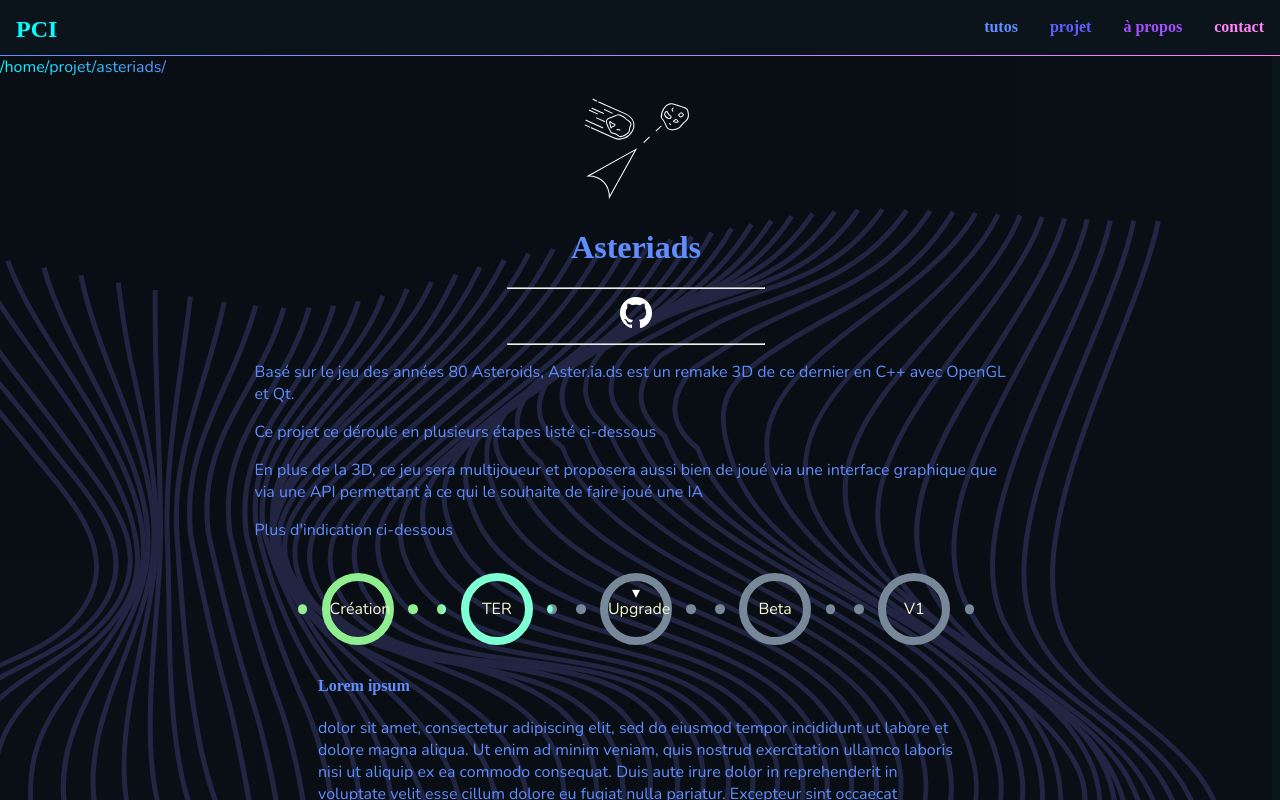
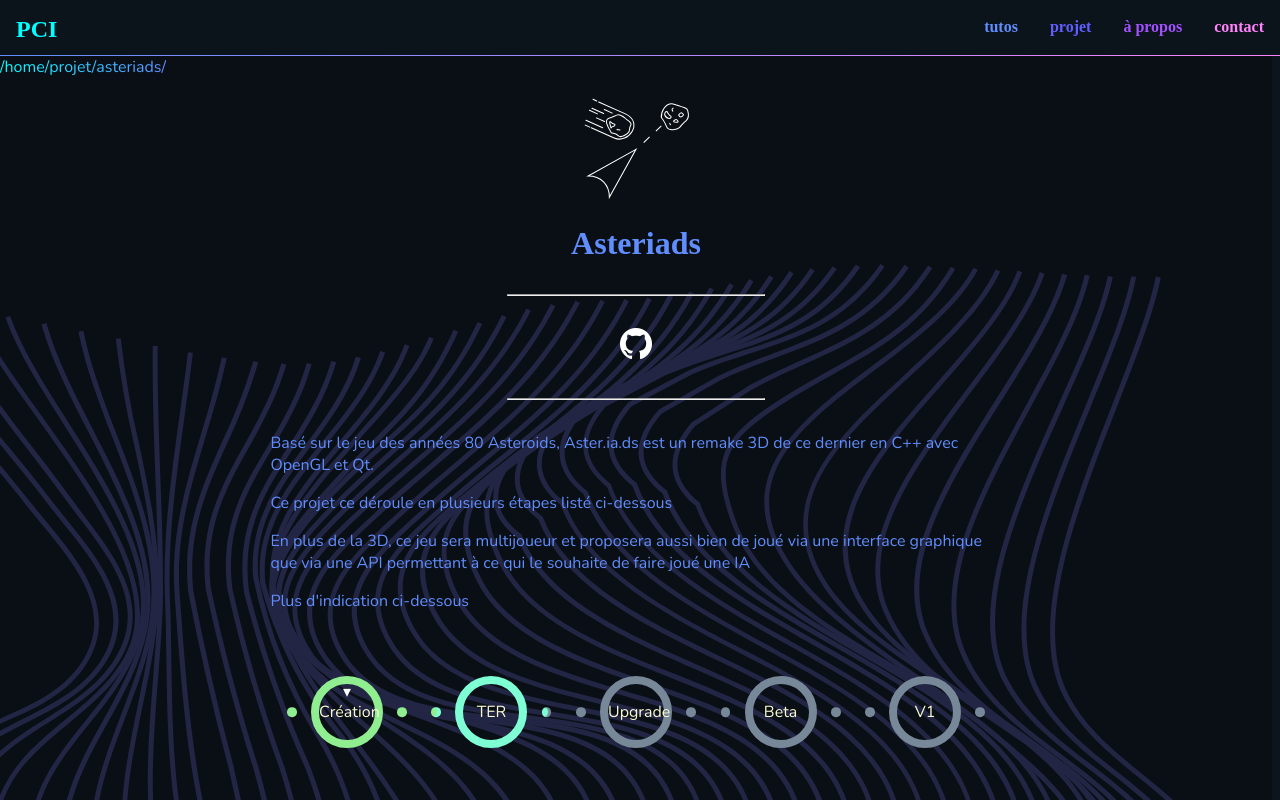
Before and after one commit to pci-ua/pci-website, a Vue app in the folder pc-web-front/: page /projet/asteriads in a window 1280 px wide. Both pictures are taken after a click on the element "Création". Shown: the top 800 px of the page. Built offline with nearby package versions, Linux system fonts and the light colour scheme; a web font is replaced by a local one.

Commit message:
Cleanup and refactor

```diff
--- a/pc-web-front/src/components/navigation/PathNavigator.vue
+++ b/pc-web-front/src/components/navigation/PathNavigator.vue
@@ -1,7 +1,7 @@
 <template>
 <span id="nav-path">
 <RouterLink :to="(c='/')">/home/</RouterLink>
-<div v-for="k in $route.path.split('/').filter(k=>k!='')">
+<div v-for="k in $route.path.split('/').filter(k=>k!='')" v-bind:key="k" >
 <RouterLink :to="(c+=k+'/')">{{k}}/</RouterLink>
 </div>
 </span>
@@ -10,15 +10,15 @@
 
 <style>
 #nav-path {
-  background: -webkit-linear-gradient(0deg, #00FFFF, #618EFF);
-  -webkit-background-clip: text;
-  -webkit-text-fill-color: transparent;
+	background: -webkit-linear-gradient(0deg, #00FFFF, #618EFF);
+	-webkit-background-clip: text;
+	-webkit-text-fill-color: transparent;
 	background-clip: text;
 }
 
 #nav-path * {
-  text-decoration: none;
-  display: inline;
+	text-decoration: none;
+	display: inline;
 }
 
 #nav-path *:hover {
--- a/pc-web-front/src/views/Home.vue
+++ b/pc-web-front/src/views/Home.vue
@@ -39,5 +39,10 @@ h2 {
 aside {
     font-size: 120%;
     line-height: 1.8rem;
+	display: flex;
+    flex-direction: column;
+    justify-content: center;
+    align-items: center;
+    padding: 5rem;
 }
 </style>
--- a/pc-web-front/src/views/projet/Asteriads.vue
+++ b/pc-web-front/src/views/projet/Asteriads.vue
@@ -1,32 +1,34 @@
 <template>
 
+	<main>
 		<img id="main-logo" src="@/assets/project-icon/Asteriads.svg" width="32" height="32" />
 		<h1> Asteriads </h1>
 
 
-	<div
+		<section
 			class="projet-external-link">
 			<hr/>
 			<a href="https://github.com/pci-ua/Aster.ia.ds"><img src="@/assets/GitHub-Mark-Light-64px.png" width="32" height="32"></a>
 			<hr/>
-	</div>
+		</section>
 
 
-	<div
+		<section
 			class="projet-global-info"
 			>
 			<p> Basé sur le jeu des années 80 Asteroids, Aster.ia.ds est un remake 3D de ce dernier en  C++ avec OpenGL et Qt.</p>
 			<p> Ce projet ce déroule en plusieurs étapes listé ci-dessous </p>
 			<p> En plus de la 3D, ce jeu sera multijoueur et proposera aussi bien de joué via une interface graphique que via une API permettant à ce qui le souhaite de faire joué une IA </p>
 			<p> Plus d'indication ci-dessous </p>
-	</div>
+		</section>
 
-	<div
+		<section
 			class="projet-progress"
 			>
 			<div
 				v-for="step in steps"
-			v-on:click="setStep"
+				v-bind:key="step"
+				v-on:click="setStep(steps.indexOf(step))"
 				:class="'circle circle-'+step.status"
 				>
 				{{step.shorttitle}}
@@ -34,21 +36,22 @@
 					v-if="steps.indexOf(step) == selectedStep"
 					>▾</span>
 			</div>
-	</div>
+		</section>
 
 
-	<div
+		<section
 			class="projet-info"
-		v-if="selectedStep"
+			v-if="selectedStep !== null"
 			>
 			<div
 				v-for="i in steps[selectedStep].info"
+				v-bind:key="steps.indexOf(i)"
 				>
 				<h4> {{ i.subtitle }} </h4>
 				<p> {{ i.content }} </p>
 			</div>
-	</div>
-
+		</section>
+	</main>
 </template>
 
 <script>
@@ -61,6 +64,7 @@ export default {
 				"shorttitle": "Création",
 				"status": "done",
 				"info": [
+					{"subtitle":"a","content":"a"},
 					{"subtitle":"Lorem ipsum","content":" dolor sit amet, consectetur adipiscing elit, sed do eiusmod tempor incididunt ut labore et dolore magna aliqua. Ut enim ad minim veniam, quis nostrud exercitation ullamco laboris nisi ut aliquip ex ea commodo consequat. Duis aute irure dolor in reprehenderit in voluptate velit esse cillum dolore eu fugiat nulla pariatur. Excepteur sint occaecat cupidatat non proident, sunt in culpa qui officia deserunt mollit anim id est laborum."},
 					{"subtitle":"Lorem ipsum","content":" dolor sit amet, consectetur adipiscing elit, sed do eiusmod tempor incididunt ut labore et dolore magna aliqua. Ut enim ad minim veniam, quis nostrud exercitation ullamco laboris nisi ut aliquip ex ea commodo consequat. Duis aute irure dolor in reprehenderit in voluptate velit esse cillum dolore eu fugiat nulla pariatur. Excepteur sint occaecat cupidatat non proident, sunt in culpa qui officia deserunt mollit anim id est laborum."},
 					{"subtitle":"Lorem ipsum","content":" dolor sit amet, consectetur adipiscing elit, sed do eiusmod tempor incididunt ut labore et dolore magna aliqua. Ut enim ad minim veniam, quis nostrud exercitation ullamco laboris nisi ut aliquip ex ea commodo consequat. Duis aute irure dolor in reprehenderit in voluptate velit esse cillum dolore eu fugiat nulla pariatur. Excepteur sint occaecat cupidatat non proident, sunt in culpa qui officia deserunt mollit anim id est laborum."}
@@ -109,9 +113,7 @@ export default {
 		]
 	}),
 	methods: {
-		setStep: function() {
-			this.selectedStep = Math.floor(Math.random()*this.steps.length); }
-			,
+		setStep: function(i) { this.selectedStep = i; },
 	},
 }
 
@@ -149,6 +151,7 @@ h1 {
 
 .projet-external-link hr {
 	width: 20vw;
+	margin: 1rem auto;
 }
 
 
@@ -191,14 +194,12 @@ h1 {
 
 .circle-current:before {
 	background: radial-gradient(  lightgreen 0%, lightgreen 32%, aquamarine 45%, aquamarine 100%);
-	background-size-x: 220%;
 	background-position-x: 90%;
 	background-size: 220% 200%;
 	background-position-y: 50%;
 }
 .circle-current:after {
 	background: radial-gradient(  aquamarine 0%, aquamarine 32%, lightslategray 45%, lightslategray	 100%);
-	background-size-x: 220%;
 	background-position-x: 90%;
 	background-size: 220% 200%;
 	background-position-y: 50%;
@@ -213,8 +214,9 @@ h1 {
 	left: 50%;
 	color: white;
 	z-index: 99;
-	transform: translate(-50%,0);
-	top: -1rem;
+	transform: translate(-50%, -50%);
+	margin: .5rem 0;
+
 }
 .projet-info {
 	width: clamp( 50% , 20rem, 98% );
```
Lines whose indentation alone changed are shown as unchanged.
